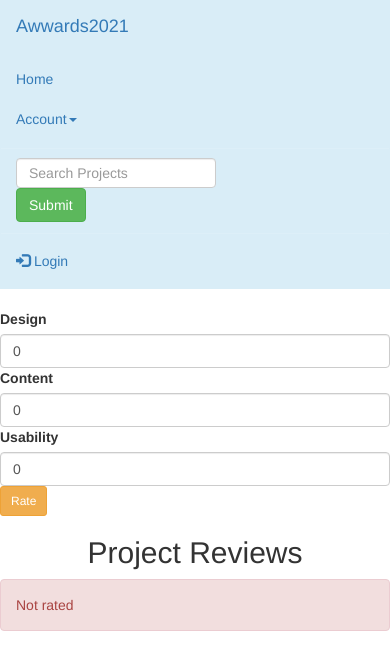
After one commit to Kips-alih/awwards, a Django app: template awwardsapp/templates/all-awward/project_review.html in a window 390 px wide. The commit adds this page. Shown: the top 670 px of the page. Run offline with Django 3.2, Linux system fonts and the light colour scheme; the template is opened without the code that fills it, so the values that code supplies are empty; some libraries are stand-ins or nearby versions.

Commit message:
Display the Project reviews

```diff
--- a/awwardsapp/templates/all-awward/index.html
+++ b/awwardsapp/templates/all-awward/index.html
@@ -19,6 +19,8 @@
           <div class="card-footer">
             <small class="text-muted">{{project.pub_date}}</small>
           </div>
+          <p><i><a href="{% url 'project_review' project.id %}">Reviews</a></i></p>
+
         </div>
     </div>
     {% endfor %}
--- /dev/null
+++ b/awwardsapp/templates/all-awward/project_review.html
@@ -0,0 +1,73 @@
+{% extends "all-awward/base.html" %}
+{% block content %}
+{% if project.image %}
+
+<div class="container-fluid">
+    <div class="row">
+        <div class="col-md-4">
+         <p><em>User: </em>{{ user.username }}</p>
+        </div>
+            <div class="col-md-8">
+                <p><strong>Title:</strong> {{project.title}}</p>
+                <p><strong>Project Description:</strong>{{ project.description|safe }}</p>
+                <p>{{ project.pub_date|date }}</p>
+            </div>
+    </div>
+    <section style="height: 90vh; background-repeat: no-repeat;background-size: cover;background-position: center; background-image: url({{project.image.url}})">
+
+        {% else %}
+        <section>
+        {% endif %}
+
+        </section>
+
+    </section>
+    <div class="row rating">
+        <div class="col-md-6">
+            <form action="{% url 'rating' project.id %}" method="post">
+                {% csrf_token %}
+                <div class="mb-3">
+                    <label for="Design">Design</label>
+                    <input type="number" class="form-control" name="design" min="0" max="10" value="0">
+                </div>
+                <div class="mb-3">
+                    <label for="Content">Content</label>
+                    <input type="number" class="form-control" name="content" min="0" max="10" value="0">
+                </div>
+                <div class="mb-3">
+                    <label for="Usability">Usability</label>
+                    <input type="number" class="form-control" name="usability" min="0" max="10" value="0">
+                </div>
+                <button class="btn btn-warning btn-sm" type="submit">Rate</button>
+            </form>
+        </div>
+        <div class="col-md-6">
+            <h2 class="text-center">Project Reviews</h2>
+           <p>
+               {% for rate in rating %}
+
+               <div class="row text-center">
+                   <div class="col-md-3">
+                       <p>Reviewer: {{rate.user.username}}</p>
+                       <p>Average Rate: {{rate.average}} </p>
+                   </div>
+                   <div class="col-md-3">
+                       <p>Design Rate: {{rate.design_rate}}</p>
+                   </div>
+                   <div class="col-md-3">
+                       <p>Content Rate: {{rate.content_rate}}</p>
+                   </div>
+                   <div class="col-md-3">
+                       <p>Usability Rate:{{rate.usability_rate}}</p>
+                   </div>
+               </div>
+               {% empty %}
+               <p class="alert alert-danger" role="alert">Not rated</p>
+               {% endfor %}
+           </p>
+       </div>
+    </div>
+
+</div>
+
+{% endblock %}
```
